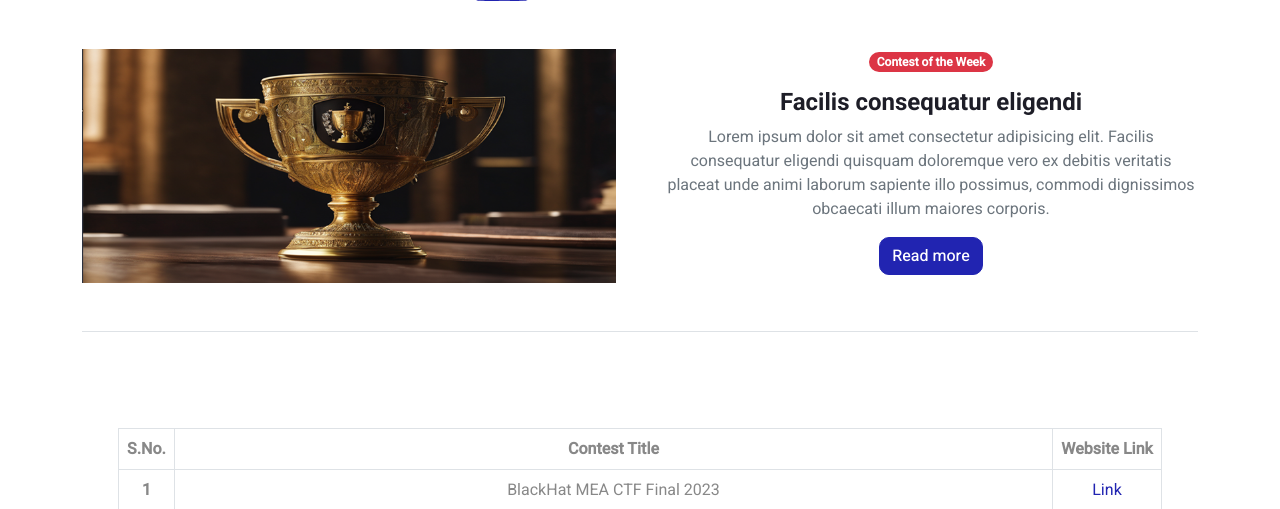
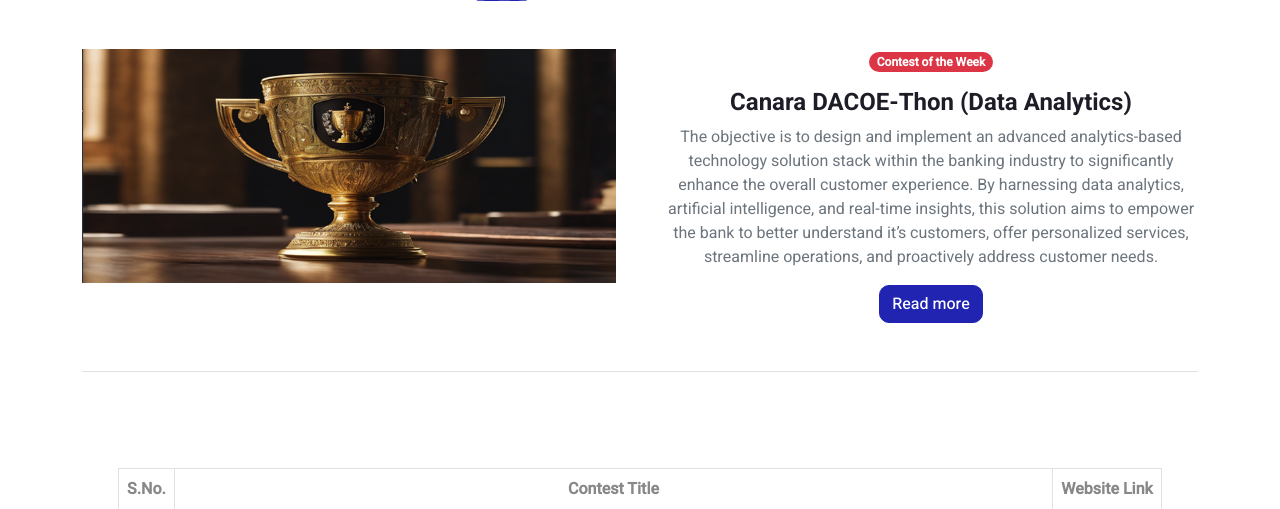
Before and after one commit to nag2mani/BiteBase, a Django app: page /contest/ in a window 1280 px wide. Shown: the part 439-948 px from the top of the page. Run offline with Django 4.2, Linux system fonts and the light colour scheme; a user stored in the database is signed in; data comes from the database, SQL or seed files in the repository; both versions use the stored data as it was after the commit; some libraries are stand-ins or nearby versions.

Commit message:
heading completed

```diff
--- a/core/home/templates/contest.html
+++ b/core/home/templates/contest.html
@@ -28,14 +28,14 @@
 
               <div class="col-md-6 mb-4 text-center">
                 <span class="badge bg-danger px-2 py-1 mb-3">Contest of the Week</span>
-                <h4><strong>Facilis consequatur eligendi</strong></h4>
+                <h4><strong> Canara DACOE-Thon (Data Analytics) </strong></h4>
                 <p class="text-muted">
-                  Lorem ipsum dolor sit amet consectetur adipisicing elit. Facilis consequatur
-                  eligendi quisquam doloremque vero ex debitis veritatis placeat unde animi laborum
-                  sapiente illo possimus, commodi dignissimos obcaecati illum maiores corporis.
+                  The objective is to design and implement an advanced analytics-based technology solution stack within the banking industry
+                  to significantly enhance the overall customer experience. By harnessing data analytics, artificial intelligence, and real-time insights,
+                  this solution aims to empower the bank to better understand it’s customers, offer personalized services, streamline operations, and proactively address customer needs.
                 </p>
                 <!-- <button type="button" class="btn btn-primary">Read more</button> -->
-                <a type="button" class="btn btn-primary" href="">Read more</a>
+                <a type="button" class="btn btn-primary" href="https://canara-dacoethon.hackerearth.com/">Read more</a>
               </div>
             </div>
           </section>
```
Also changed, not shown: core/home/templates/job.html (+4 -5 lines), core/db.sqlite3.
